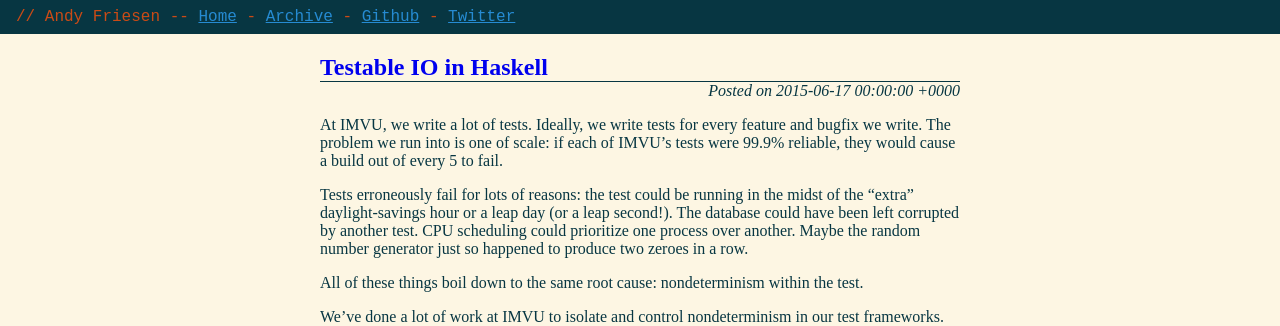
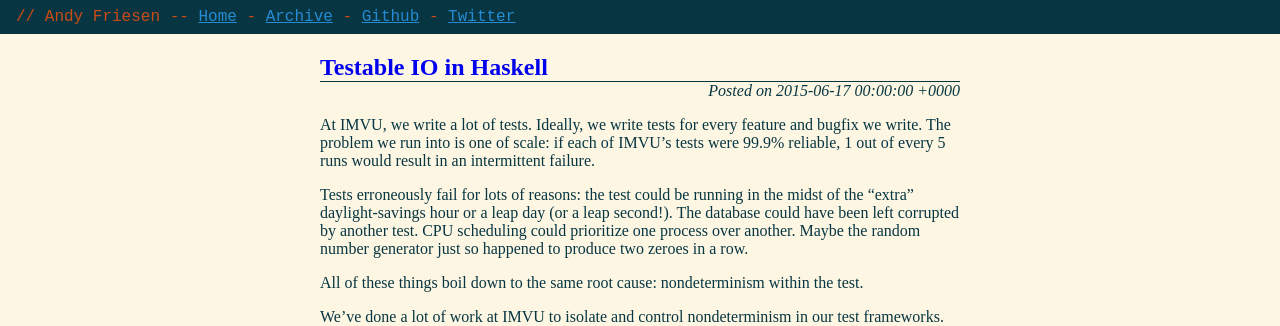
Before and after one commit to andyfriesen/andyfriesen.github.io, a Jekyll site: the page built from _posts/2015-06-17-testable-io-in-haskell.md, in a window 1280 px wide and 900 px high. Shown: the top 326 px of the window. Built offline with Jekyll 4.4.1, drawn with Linux system fonts in a browser that asks for light colours; Markdown is read by kramdown in place of the engine named in the settings.

Commit message:
Update 2015-06-17-testable-io-in-haskell.md

```diff
--- a/_posts/2015-06-17-testable-io-in-haskell.md
+++ b/_posts/2015-06-17-testable-io-in-haskell.md
@@ -4,7 +4,8 @@ title: "Testable IO in Haskell"
 ---
 
 At IMVU, we write a lot of tests.  Ideally, we write tests for every feature and bugfix
-we write.  The problem we run into is one of scale: if each of IMVU's tests were 99.9% reliable, they would cause a build out of every 5 to fail.
+we write.  The problem we run into is one of scale: if each of IMVU's tests were 99.9% reliable,
+1 out of every 5 runs would result in an intermittent failure.
 
 Tests erroneously fail for lots of reasons: the test could be running in the midst of the "extra" daylight-savings hour
 or a leap day (or a leap second!).  The database could have been left corrupted by another test.  CPU scheduling could prioritize one
```
